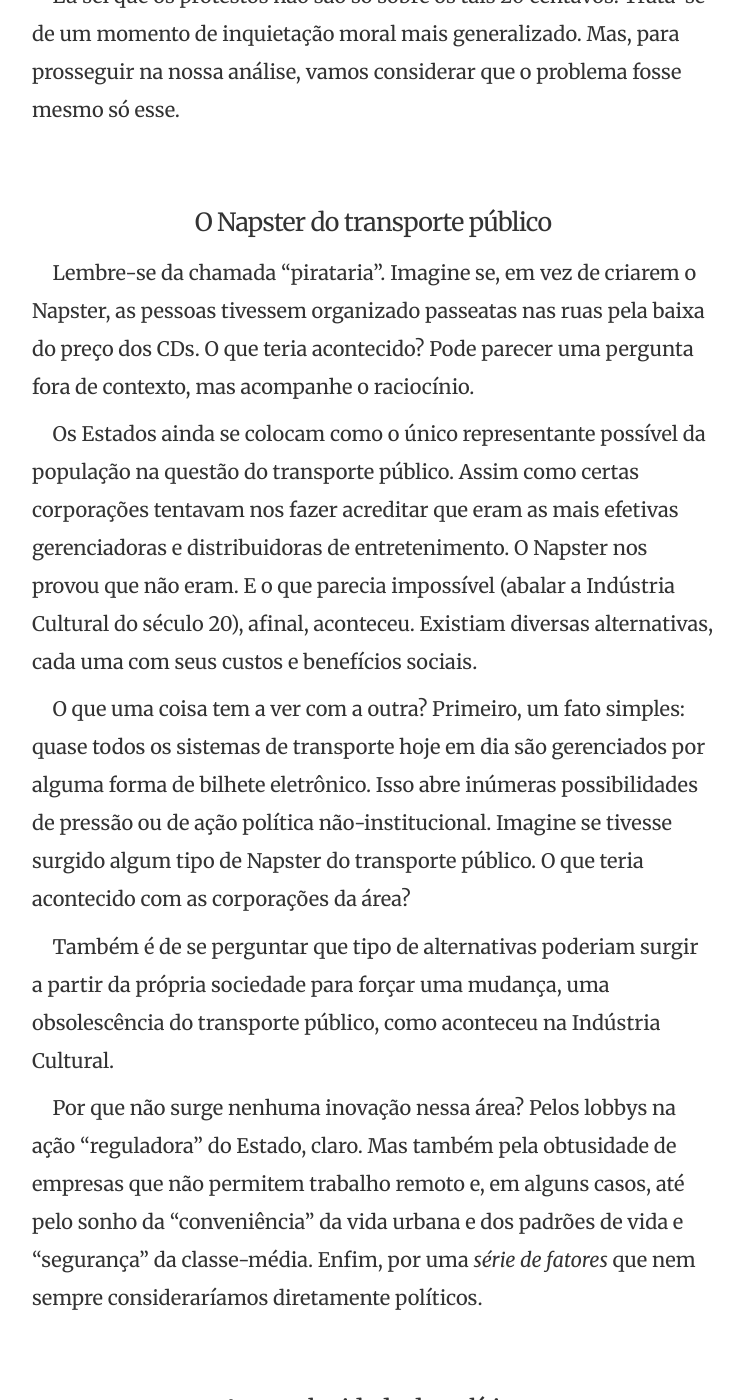
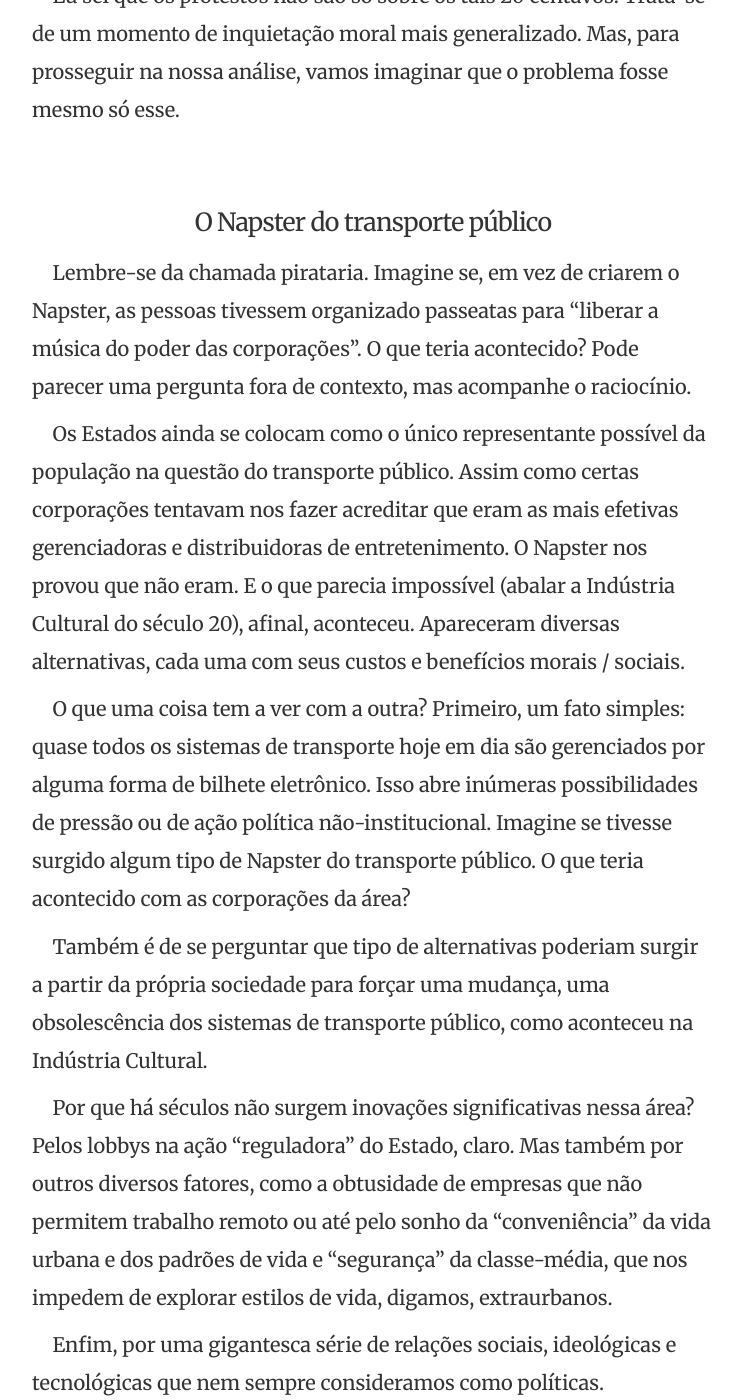
Before and after one commit to eduf/eduf.github.com, a Jekyll site: the page built from _posts/2013-06-16-manifestacoes-invisiveis.md, in a window 1280 px wide and 1400 px high, scrolled down 1021 px. Shown: the whole window, without its empty margins (267-1010 px from the left). Built offline with Jekyll 4.4.1, drawn with Linux system fonts in a browser that asks for light colours; nearby versions of some CDN libraries; comment, search, counter and statistics services are not loaded; some of the changed text lies outside the part shown.

Commit message:
Política e tal

```diff
--- a/_posts/2013-06-16-manifestacoes-invisiveis.md
+++ b/_posts/2013-06-16-manifestacoes-invisiveis.md
@@ -14,19 +14,21 @@
 
 Se a resposta é sim, você poderá se questionar a seguir: será que o Estado é a única instituição que eu posso pressionar para baixar o preço do ônibus? E, afinal, adianta pressioná-lo? Ou, pelo contrário, apenas estou pedindo para apanhar da polícia?
 
-Eu sei que os protestos não são só sobre os tais 20 centavos. Trata-se de um momento de inquietação moral mais generalizado. Mas, para prosseguir na nossa análise, vamos considerar que o problema fosse mesmo só esse.
+Eu sei que os protestos não são só sobre os tais 20 centavos. Trata-se de um momento de inquietação moral mais generalizado. Mas, para prosseguir na nossa análise, vamos imaginar que o problema fosse mesmo só esse.
 
 ## O Napster do transporte público
 
-Lembre-se da chamada "pirataria". Imagine se, em vez de criarem o Napster, as pessoas tivessem organizado passeatas nas ruas pela baixa do preço dos CDs. O que teria acontecido? Pode parecer uma pergunta fora de contexto, mas acompanhe o raciocínio.
+Lembre-se da chamada pirataria. Imagine se, em vez de criarem o Napster, as pessoas tivessem organizado passeatas para "liberar a música do poder das corporações". O que teria acontecido? Pode parecer uma pergunta fora de contexto, mas acompanhe o raciocínio.
 
-Os Estados ainda se colocam como o único representante possível da população na questão do transporte público. Assim como certas corporações tentavam nos fazer acreditar que eram as mais efetivas gerenciadoras e distribuidoras de entretenimento. O Napster nos provou que não eram. E o que parecia impossível (abalar a Indústria Cultural do século 20), afinal, aconteceu. Existiam diversas alternativas, cada uma com seus custos e benefícios sociais.
+Os Estados ainda se colocam como o único representante possível da população na questão do transporte público. Assim como certas corporações tentavam nos fazer acreditar que eram as mais efetivas gerenciadoras e distribuidoras de entretenimento. O Napster nos provou que não eram. E o que parecia impossível (abalar a Indústria Cultural do século 20), afinal, aconteceu. Apareceram diversas alternativas, cada uma com seus custos e benefícios morais / sociais.
 
 O que uma coisa tem a ver com a outra? Primeiro, um fato simples: quase todos os sistemas de transporte hoje em dia são gerenciados por alguma forma de bilhete eletrônico. Isso abre inúmeras possibilidades de pressão ou de ação política não-institucional. Imagine se tivesse surgido algum tipo de Napster do transporte público. O que teria acontecido com as corporações da área?
 
-Também é de se perguntar que tipo de alternativas poderiam surgir a partir da própria sociedade para forçar uma mudança, uma obsolescência do transporte público, como aconteceu na Indústria Cultural.
+Também é de se perguntar que tipo de alternativas poderiam surgir a partir da própria sociedade para forçar uma mudança, uma obsolescência dos sistemas de transporte público, como aconteceu na Indústria Cultural.
 
-Por que não surge nenhuma inovação nessa área? Pelos lobbys na ação "reguladora" do Estado, claro. Mas também pela obtusidade de empresas que não permitem trabalho remoto e, em alguns casos, até pelo sonho da "conveniência" da vida urbana e dos padrões de vida e "segurança" da classe-média. Enfim, por uma *série de fatores* que nem sempre consideraríamos diretamente políticos.
+Por que há séculos não surgem inovações significativas nessa área? Pelos lobbys na ação "reguladora" do Estado, claro. Mas também por outros diversos fatores, como a obtusidade de empresas que não permitem trabalho remoto ou até pelo sonho da "conveniência" da vida urbana e dos padrões de vida e "segurança" da classe-média, que nos impedem de explorar estilos de vida, digamos, extraurbanos.
+
+Enfim, por uma gigantesca série de relações sociais, ideológicas e tecnológicas que nem sempre consideramos como políticas.
 
 ## A complexidade da política
 
@@ -34,13 +36,9 @@
 
 Mas há quem diga que, nesses casos, o Estado faz aquilo que historicamente vem fazendo quando enxerga algo como "inimigo" ou como ameaça à estabilidade: manda a polícia colocar ordem na casa. Até que o movimento se desgaste por si mesmo.
 
-E então? Protestos podem trazer mudanças? Sim e não. Pergunte para a história. Não há uma regra. A situação é bem mais complexa do que parece.
-
 Aqueles que realmente *não confiam* no Estado fazem o possível para se tornar *invisíveis*. Não vão à praça pública, agem pelas bordas. Até serem pegos e classificados, seja como criminosos, seja como participantes de uma área desregulamentada, que precisa ser "domada" pelo Estado. Como no caso da chamada pirataria, essa ação subterrânea foi capaz de causar uma mutação no sistema institucional.
 
-De novo, não estou nem contra nem a favor do movimento das ruas. Apenas dizendo que existem inúmeros outros fatores que influenciam nas mudanças sociais.
-
-Se você confia no Estado, pode tentar alterá-lo por dentro, participando de partidos, atuando *diariamente* dentro dos limites impostos por esse tipo de "contrato sicial". Agora, se você *não confia* no Estado, a visibilidade pode ser contraproducente, porque, de modo geral, invoca a truculência das instituições designadas a mantê-lo.
+Mas, enfim, protestos podem trazer mudanças? Sim e não. Pergunte para a história. Não há uma regra. A situação é bem mais complexa do que parece. Em todo caso, se você confia no Estado, pode tentar alterá-lo por dentro, participando de partidos, atuando *diariamente* dentro dos limites impostos por esse tipo de "contrato social". Agora, se você *não confia*, a visibilidade pode ser contraproducente, porque, de modo geral, invoca a truculência das instituições designadas a mantê-lo.
 
 ## Protestos também podem ser conservadores
 
@@ -48,16 +46,18 @@
 
 Protestos são conservadores quando os cidadãos se deixam acreditar que basta passar um fim de semana indignado em praça pública (ou twitando) para fazer política.
 
-Ou quando confundem política com reclamação nas redes sociais, com serviço de atendimento ao consumidor ou com reivindicações unicamente morais. No dia-a-dia exercer política é uma questão extremamente *técnica*, o que exige insistência, trabalho contínuo e criatividade.
+Ou quando confundem política com reclamação nas redes sociais, com serviço de atendimento ao consumidor ou com reivindicações unicamente morais.
 
 Protestos também são conservadores quando transformam a ação social em outra forma de entretenimento.
+
+No dia-a-dia exercer política é uma questão extremamente *técnica*, o que exige insistência, trabalho contínuo e criatividade.
 
 ## A política das redes sociais
 
 As redes sociais podem ser instrumentos de agrupamento e denúncia. Mas elas têm um custo embutido. Por mais sedutoras que sejam, não existem no vácuo, são estruturas físicas, comerciais, mantidas por corporações. Ao usá-las, *conferimos poder* a certas instituições, a certas forças sociais.
 
-Portanto, antes de nos vangloriarmos sobre o poder da internet, também precisamos estudá-la. Quais são as regras e as corporações que controlam esse novo "espaço público"? Por que elas parecem [tão engajadas em atrair a política para os seus domínios](http://youtu.be/MaQmyhkGNm0)?
+Portanto, antes de nos vangloriarmos sobre o "poder da internet", também precisamos estudar que poder ela tem sobre nós. Quais são as regras e as corporações que controlam esse novo "espaço público"? Por que elas parecem [tão engajadas em atrair a política para os seus domínios](http://youtu.be/MaQmyhkGNm0)?
 
-Não se esqueça que boa parte do que conhecemos por web hoje em dia depende de parques de servidores que coletam e processam nossos dados. Não se esqueça de que cada vez mais certas companhias de internet se estabelecem como mediadores "gentís, gratuitos, imparciais e dedicados" de praticamente todas as atividades de nossas vidas.
+Não se esqueça que boa parte do que conhecemos por web hoje em dia depende de parques de servidores que coletam e processam *nossos* dados. Não se esqueça de que cada vez mais certas companhias de internet se estabelecem como mediadoras "gentís, gratuitos, imparciais e dedicadas" de praticamente todas as atividades humanas.
 
 Não sejamos ingênuos. *Esse jogo* é política.
```
